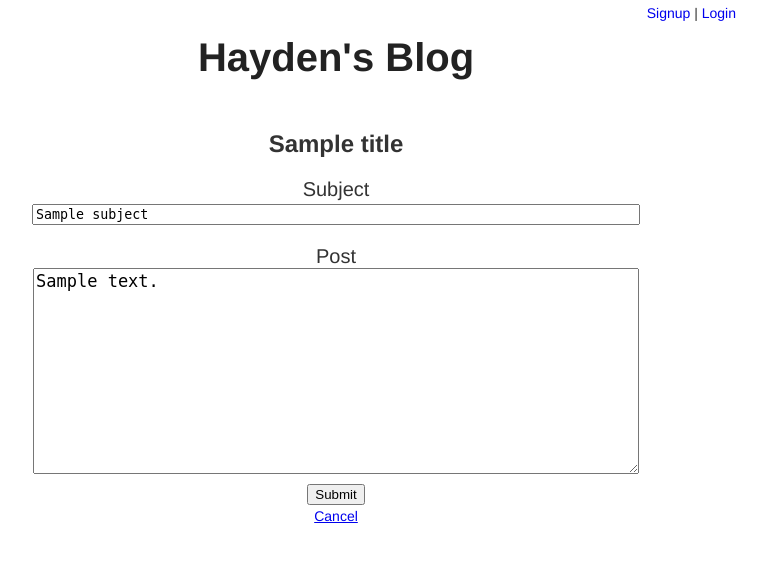
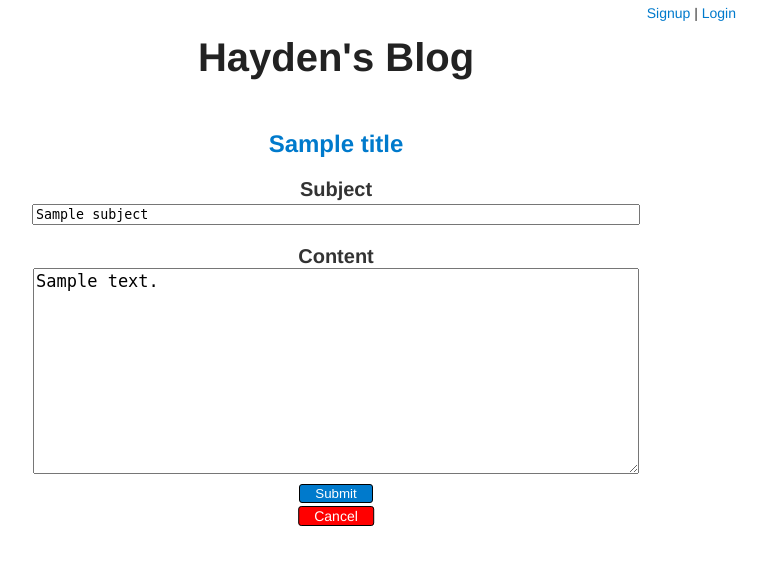
Before and after one commit to Hayden94/MultiUserBlog, a Python web app: template templates/newpost.html in a window 1280 px wide. Shown: the top 565 px of the page, without its empty margins (304-1071 px from the left). Run offline with Jinja, Linux system fonts and the light colour scheme; the template is opened without the code that fills it: most values are stand-ins (such as "Sample title", 1, 10 or a date in 2020).

Commit message:
css style changes

```diff
--- a/static/main.css
+++ b/static/main.css
@@ -24,7 +24,7 @@ table {
     text-align: center;
 }
 
-.account a {
+.account a, .comment-links a {
     text-decoration: none;
 }
 
@@ -33,14 +33,65 @@ table {
     margin-top: -5px;
 }
 
-.error {
-    padding: 5px;
+.logged-1, .logged-2 {
+    color: #007acc;
+}
+
+.logged-1:hover, .logged-2:hover {
+    color: #002e4d;
+}
+
+.blue-title {
+    color: #007acc;
+}
+
+.red-title {
     color: red;
 }
 
+.submit {
+    color: white;
+    border: 1px solid black;
+    border-radius: 3px;
+    padding: 1px 15px;
+    background-color: #007acc;
+}
+
+.submit:hover {
+    cursor: pointer;
+    background-color: #005c99;
+}
+
+.error {
+    text-align: center;
+    padding: 5px;
+    color: red;
+    font-weight: bold;
+}
+
 .cancel-link {
+    text-decoration: none;
+    display: inline-block;
+    position: relative;
+    left: 50%;
+    transform: translate(-50%, 0);
+}
+
+.cancel-link p {
+    text-decoration: none;
+    text-align: center;
     margin-top: 3px;
     text-align: center;
+    color: white;
+    border: 1px solid black;
+    border-radius: 3px;
+    padding: 1px 15px;
+    background-color: red;
+    text-align: center;
+}
+
+.cancel-link p:hover {
+    background-color: #cc0000;
 }
 
 .comments {
--- a/templates/base.html
+++ b/templates/base.html
@@ -9,12 +9,12 @@
 <body>
 	{% if user %}
 		<p class="account">
-			<a href="/new">New Post</a> | <a href="/logout">Logout</a>
+			<a href="/new" class="logged-1">New Post</a> | <a href="/logout" class="logged-2">Logout</a>
 			<p class="user-welcome">Welcome, {{user.name}}</p>
 		</p>
 	{% else %}
 		<p class="account">
-			<a href="/signup">Signup</a> | <a href="/login">Login</a></a>
+			<a href="/signup" class="logged-1">Signup</a> | <a href="/login" class="logged-2">Login</a></a>
 		</p>
 	{% endif %}
 
--- a/templates/newpost.html
+++ b/templates/newpost.html
@@ -1,24 +1,24 @@
 {% extends "base.html" %}
 
 {% block content %}
-    <h2>{{title}}</h2>
+    <h2 class="blue-title">{{title}}</h2>
 
     <form method="post">
       <label>
-        <div>Subject</div>
+        <div><b>Subject</b></div>
         <input type="text" name="subject" value="{{subject}}" style="width: 75%;">
       </label>
 
       <label>
-        <div>Post</div>
-        <textarea name="content">{{content}}</textarea>
+        <div><b>Content</b></div>
+        <textarea name="content" class="post-text">{{content}}</textarea>
       </label>
 
-      <div class="error">{{error}}</div>
-
-      <input type="submit" class="new-post-submit">
+      <input type="submit" class="submit">
     </form>
 
-    <a href="/"><p class="cancel-link">Cancel</p></a>
+    <a href="/" class="cancel-link"><p>Cancel</p></a>
+
+    <div class="error">{{error}}</div>
 
 {% endblock %}
```
Also changed, not shown: other parts of static/main.css (+66 -25 lines), blog.py (+47 -27 lines), templates/comment.html (+5 -5 lines), templates/delete.html (+15 -4 lines), templates/post.html (+19 -7 lines), 1 other file.
